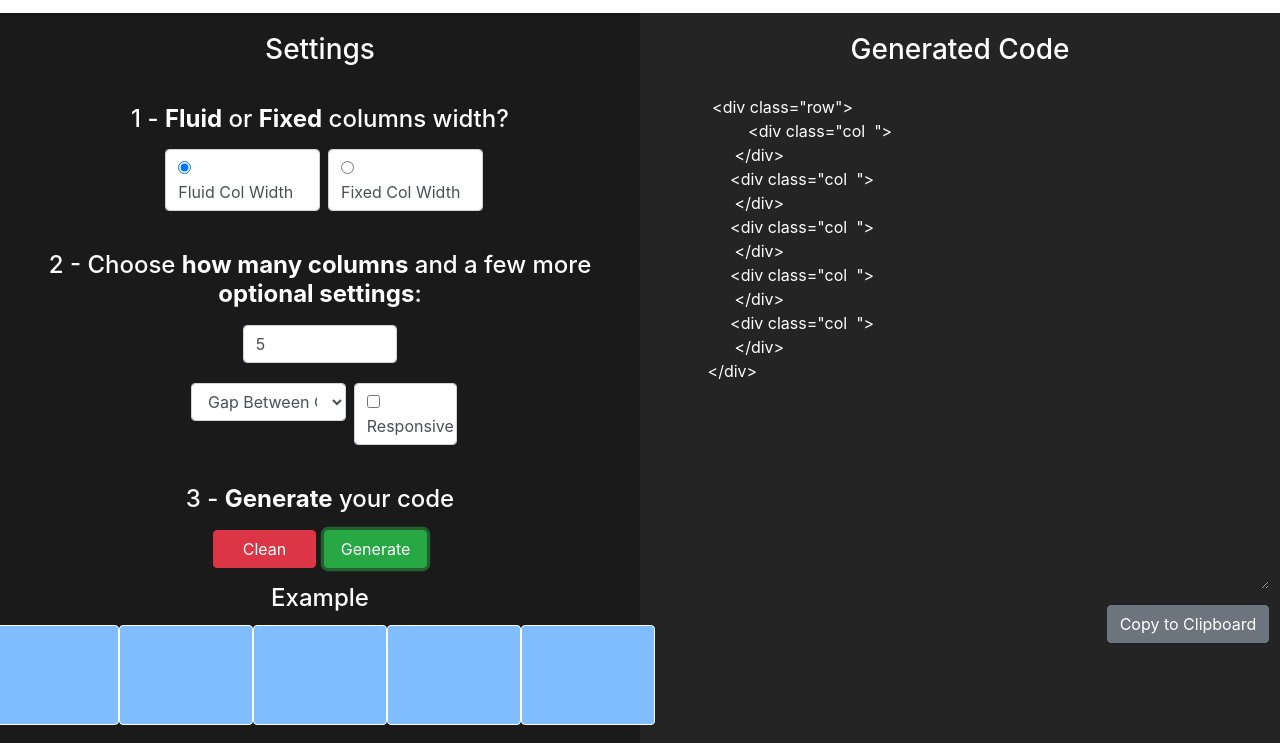
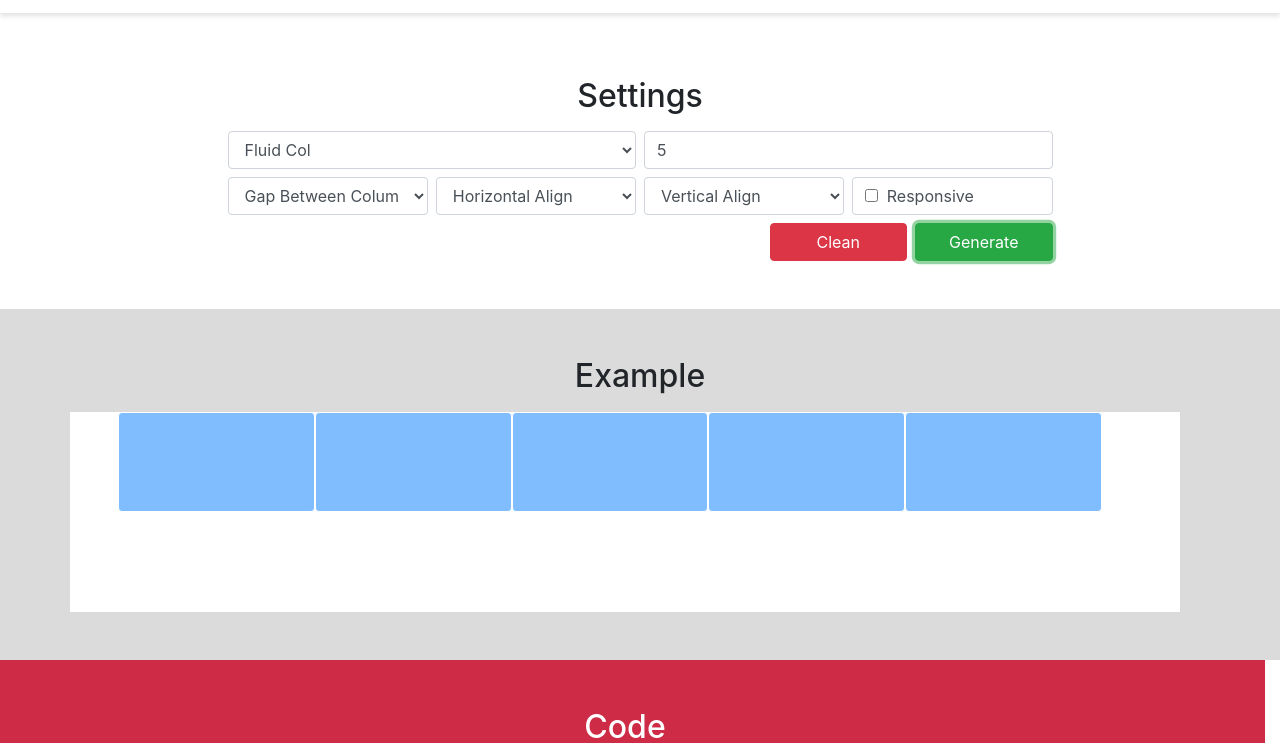
Before and after one commit to mathvbarone/bootstrap4-html-generator, a website: page index.html in a window 1280 px wide. Both pictures are taken after typing "5" into the empty fields and a click on the button "Generate". Shown: the part 57-800 px from the top of the page. Drawn offline with nearby package versions, Linux system fonts and the light colour scheme.

Commit message:
Reformatted

```diff
--- a/index.html
+++ b/index.html
@@ -72,40 +72,19 @@
     </header>
     <!-- HEADER -->
 
+    <div class="container pt-5 pb-5 mt-3 settings">
+        <h2 class="card-title text-center main-title mb-3 main-title-settings">Settings</h2>
 
+        <div class="row justify-content-center">
+            <div class="row col-md-9">
+                <select class="fluid-fixed-col form-control mr-md-2 col mb-1">
+                    <option value="fluid-col">Fluid Col</option>
+                    <option value="fixed-col">Fixed Col</option>
+                </select>
 
-    <!-- MAIN CONTENT -->
-    <section class="main-content">
-        <section class="settings">
-            <h3 class="card-title main-title main-title-settings">Settings</h3>
-            <div class="inner">
-                <!-- FLUID OR FIXED OPTIONS -->
-                <h4 class="card-title mt-3 mb-3 text-center">1 -
-                    <strong>Fluid</strong> or
-                    <strong>Fixed</strong> columns width?</h4>
-                <div class="form-group row align-items-start justify-content-center mb-3">
-                    <div class="ml-md-2 mb-2 col-md-3 form-control">
-                        <input class="fluid-col-input" type="radio" name="fluid-fixed-col" id="fluid-col" value="fluid-col" checked>
-                        <label class="form-check-label" for="fluid-col">
-                            Fluid Col Width
-                        </label>
-                    </div>
-                    <div class="ml-md-2 mb-2 col-md-3 form-control">
-                        <input class="fixed-col-input" type="radio" name="fluid-fixed-col" id="fixed-col" value="fixed-col">
-                        <label class="form-check-label" for="fixed-col">
-                            Fixed Col Width
-                        </label>
-                    </div>
-                </div>
+                <input type="number" class="form-control columns-fluid-input mb-2 col" placeholder="Number of Columns">
 
-
-                <h4 class="card-title mt-3 mb-3 text-center">2 - Choose
-                    <strong>how many columns</strong> and a few more
-                    <strong>optional settings</strong>:</h4>
-
-                <div class="form-group row align-items-start justify-content-center mb-3">
-                        <input type="number" class="form-control columns-fluid-input mb-1 col-md-3" placeholder="Number of Columns">
-                        <select class="form-control columns-fixed-input mb-1 col-md-3 is-hidden">
+                <select class="form-control columns-fixed-input mb-2 col is-hidden">
                     <option value="number-of-columns">Number of Columns</option>
                     <option value="2">2 Cols</option>
                     <option value="3">3 Cols</option>
@@ -113,7 +92,8 @@
                     <option value="6">6 Cols</option>
                     <option value="12">12 Cols</option>
                 </select>
-                        <select type="number" class="form-control column-width-input ml-md-2 mb-2 col-md-3 is-hidden">
+
+                <select type="number" class="form-control column-width-input ml-md-2 mb-2 col is-hidden">
                     <option value="width-of-columns">Width of Columns</option>
                     <option value="1">col-1</option>
                     <option value="2">col-2</option>
@@ -124,64 +104,80 @@
                 </select>
             </div>
 
+            <div class="row col-md-9">
 
-                <div class="form-group row align-items-start justify-content-center mb-3">
-                    <select class="columns-space ml-md-2 mb-2 col-md-3 form-control">
+                <select class="columns-space mb-2 col form-control">
                     <option value="space-columns">Gap Between Columns</option>
                     <option value="space-columns-left">Gap Left</option>
                     <option value="space-columns-right">Gap Right</option>
                     <option value="space-columns-left-right">Gap Left And Right</option>
                 </select>
-                    <select class="space-width ml-md-2 mb-2 is-hidden col-md-2 form-control">
+
+
+                <select class="space-width ml-md-2 mb-2 is-hidden col form-control">
                     <option value="1">Gap Size 1</option>
                     <option value="2">Gap Size 2</option>
                     <option value="3">Gap Size 3</option>
                     <option value="4">Gap Size 4</option>
                     <option value="5">Gap Size 5</option>
                 </select>
-                    <div class="columns-space ml-md-2 mb-2 col-md-2 form-control">
+
+                <select class="align-hor mb-2 ml-2 col form-control">
+                    <option value="set-hor-align">Horizontal Align</option>
+                    <option value="align-hor-left">Horizontal Align Left</option>
+                    <option value="align-hor-center">Horizontal Align Center</option>
+                    <option value="align-hor-right">Horizontal Align Right</option>
+                </select>
+
+                <select class="align-vert mb-2 ml-2 col form-control">
+                    <option value="set-vert-align">Vertical Align</option>
+                    <option value="align-vert-top">Vertical Align Top</option>
+                    <option value="align-vert-center">Vertical Align Center</option>
+                    <option value="align-vert-bottom">Vertical Align Bottom</option>
+                </select>
+
+                <div class="form-control col mb-2 ml-md-2">
                         <input class="is-responsive mr-1" type="checkbox" id="is-responsive-id">
                         <label class="form-check-label" for="is-responsive-id">Responsive</label>
                 </div>
-                    <!-- GENERATOR CONTENT -->
+
+
+
             </div>
 
-                <!-- BUTTONS -->
-                <div class="buttons-row">
-                    <h4 class="card-title mt-3 mb-3 text-center">3 -
-                        <strong>Generate</strong> your code</h4>
-                    <div class="row justify-content-center">
+            <div class="row col-md-9 justify-content-end">
                 <button type="submit" class="clean-button col-md-2 btn mr-2 btn-danger">Clean</button>
                 <button type="submit" class="generate-button col-md-2 btn btn-success">Generate</button>
             </div>
+        </div>
 
-                </div>
-                <!-- BUTTONS -->
 
     </div>
 
-            <!-- EXAMPLE -->
-            <div class="example-content mt-3 mb-3 is-hidden">
-                <h4 class="card-title text-center">Example</h4>
-                <div class="example mb-4 row"></div>
+
+
+        <div class="example-section pt-5 pb-5">
+            <div class="container">
+                <h2 class="card-title text-center main-title main-title-settings mb-3">Example</h2>
+                <div class="example row pl-5 pr-5">
+
                 </div>
-        </section>
-        <section class="code">
-            <h3 class="card-title main-title main-title-code">Generated Code</h3>
-            <div class="inner">
-                <div class="code-content">
-                    <div class="row">
-                        <textarea class="form-control is-hidden show-code col"></textarea>
             </div>
-                    <div class="row justify-content-end mt-3">
+        </div>
+
+
+
+        <div class="code-section row col  pt-5 pb-5">
+            <div class="container">
+                <h2 class="card-title text-center main-title main-title-settings mb-3">Code</h2>
+                <textarea class="form-control show-code col"></textarea>
                 <button class="btn-copy btn btn-secondary is-hidden">Copy to Clipboard</button>
             </div>
         </div>
-            </div>
-        </section>
 
-    </section>
-    <!-- MAIN CONTENT -->
+
+
+
 
     <!-- FOOTER -->
     <footer class="footer">
--- a/package.json
+++ b/package.json
@@ -17,7 +17,8 @@
   },
   "homepage": "https://matheusbarone.com/bootstrap4-row-generator",
   "dependencies": {
-    "eslint": "^4.19.1"
+    "eslint": "^4.19.1",
+    "js-beautify": "^1.7.5"
   },
   "devDependencies": {
     "eslint-config-airbnb-base": "^12.1.0",
--- a/script.js
+++ b/script.js
@@ -1,24 +1,47 @@
 (() => {
-  const fluidCol = document.querySelector('.fluid-col-input');
-  const fixedCol = document.querySelector('.fixed-col-input');
-  const columnWidth = document.querySelector('.column-width-input');
+
+  // COLS VARIABLES
+  const fluidFixedCol = document.querySelector('.fluid-fixed-col');
   const fluidInputNumber = document.querySelector('.columns-fluid-input');
   const fixedInputNumber = document.querySelector('.columns-fixed-input');
+
+  // COLUMNS VARIABLES
+  const columnWidth = document.querySelector('.column-width-input');
+  const columnsSpace = document.querySelector('.columns-space');
+
+  // SPACE BETWEEN COLUMNS VARIABLES
+  const spaceWidthInput = document.querySelector('.space-width');
+
+  // ALIGN
+  const alignHor = document.querySelector('.align-hor');
+  const alignVert = document.querySelector('.align-vert');
+
+  // BTNS VARIABLES
   const generateButton = document.querySelector('.generate-button');
   const cleanButton = document.querySelector('.clean-button');
-  const columnsSpace = document.querySelector('.columns-space');
+  const btnCopy = document.querySelector('.btn-copy');
+
+  // EXAMPLE VARIABLES
   const example = document.querySelector('.example');
   const exampleContent = document.querySelector('.example-content');
   const showCode = document.querySelector('.show-code');
+
+  // RESPONSIVE INPUT VARIABLE
   const responsiveInput = document.querySelector('.is-responsive');
-  const spaceWidthInput = document.querySelector('.space-width');
-  const btnCopy = document.querySelector('.btn-copy');
+
+  // REATTRIBUTABLE VARIABLES
   let input;
   let col;
   let columns;
+  let code;
+  let openRow;
+
+  let closeRow;
   let spacerClass;
   let responsiveClass;
   let responsiveSpacer;
+  let alignHorClass;
+  let alignVertClass;
 
 
   toggleItem = item => {
@@ -37,26 +60,13 @@
     columnsSpace.value !== 'space-columns' ? showItem(spaceWidthInput) : '';
   };
 
-  showContent = () => {
-    fluidCol.checked ? showItem(fluidInputNumber) : hideItem(fluidInputNumber);
-
-    if (fixedCol.checked) {
-      showItem(fixedInputNumber);
-      showItem(columnWidth);
-    } else {
-      hideItem(columnWidth);
-      hideItem(fixedInputNumber);
-    }
-  };
-
 
   cleanCode = e => {
     e.preventDefault();
     hideItem(spaceWidthInput);
-    hideItem(showCode);
-    hideItem(columnsSpace);
     hideItem(btnCopy);
-    hideItem(exampleContent);
+    alignHor.value = 'set-hor-align';
+    alignVert.value = 'set-vert-align';
     fluidInputNumber.value = '';
     fixedInputNumber.value = 'number-of-columns';
     columnWidth.value = 'width-of-columns';
@@ -67,20 +77,33 @@
   };
 
 
+  showContent = () => {
+    fluidFixedCol.value === 'fluid-col' ? showItem(fluidInputNumber) : hideItem(fluidInputNumber);
+
+    if (fluidFixedCol.value === 'fixed-col') {
+      showItem(fixedInputNumber);
+      showItem(columnWidth);
+    } else {
+      hideItem(columnWidth);
+      hideItem(fixedInputNumber);
+    }
+  };
+
+
   renderCol = exampleClass => {
     exampleClass === 'isExample' ? exampleClass = 'col-example' : exampleClass = '';
     responsiveInput.checked ? responsiveSpacer = '-md' : responsiveSpacer = '';
     spaceWidth = `-${spaceWidthInput.value}`;
 
-    if (responsiveInput.checked && fluidCol.checked) {
+    if (responsiveInput.checked && fluidFixedCol.value === 'fluid-col') {
       responsiveClass = 'col-md';
-    } else if (!responsiveInput.checked && fluidCol.checked) {
+    } else if (!responsiveInput.checked && fluidFixedCol.value === 'fluid-col') {
       responsiveClass = 'col';
     }
 
-    if (responsiveInput.checked && fixedCol.checked) {
+    if (responsiveInput.checked && fluidFixedCol.value === 'fixed-col') {
       responsiveClass = `col-md-${columnWidth.value}`;
-    } else if (!responsiveInput.checked && fixedCol.checked) {
+    } else if (!responsiveInput.checked && fluidFixedCol.value === 'fixed-col') {
       responsiveClass = `col-${columnWidth.value}`;
     }
 
@@ -109,14 +132,15 @@
     return col;
   };
 
-  renderColumns = () => {
-    if (fixedCol.checked) {
+  renderColumns = exampleClass => {
+
+    renderCol(exampleClass);
+
+    if (fluidFixedCol.value === 'fixed-col') {
       input = fixedInputNumber;
-    } else if (fluidCol.checked) {
+    } else if (fluidFixedCol.value === 'fluid-col') {
       input = fluidInputNumber;
     }
-
-    console.log(input);
 
     columns = new Array(parseInt(input.value)).fill(col);
 
@@ -130,11 +154,64 @@
     return columns;
   };
 
+  renderRow = exampleClass => {
+    renderColumns(exampleClass);
+
+    switch (alignHor.value) {
+      case 'align-hor-left':
+      alignHorClass = 'justify-content-start';
+      break;
+
+      case 'align-hor-right':
+      alignHorClass = 'justify-content-end';
+      break;
+
+      case 'align-hor-center':
+      alignHorClass = 'justify-content-center';
+      break;
+
+      default:
+      alignHorClass = '';
+    }
+
+    switch (alignVert.value) {
+      case 'align-vert-top':
+      alignVertClass = 'align-items-start';
+      break;
+
+      case 'align-vert-bottom':
+      alignVertClass = 'align-items-end';
+      break;
+
+      case 'align-vert-center':
+      alignVertClass = 'align-items-center';
+      break;
+
+      default:
+      alignVertClass = '';
+    }
+
+    openRow = [
+      `           <div class="row col ${alignHorClass} ${alignVertClass}">
+          `];
+
+    closeRow = [
+      `  </div>
+          `];
+  }
+
+
+  renderCode = exampleClass => {
+    renderRow(exampleClass);
+    console.log(openRow);
+    code = openRow.concat(columns, closeRow).join('');
+    return code;
+  }
+
 
   showExample = () => {
-    renderCol('isExample');
-    renderColumns();
-    example.innerHTML = columns.join('');
+    renderCode('isExample');
+    example.innerHTML = code;
   };
 
   copyContent = (e) => {
@@ -149,26 +226,16 @@
 
   generateCode = () => {
 
-    if (fluidCol.checked && !fluidInputNumber.value || fixedCol.checked && !fixedInputNumber.value) {
+    if (fluidFixedCol.value === 'fluid-col' && !fluidInputNumber.value || fluidFixedCol.value === 'fixed-col' && !fixedInputNumber.value) {
       alert('Select column value');
-    } else if (fluidCol.checked && fluidInputNumber.value < 0) {
+    } else if (fluidFixedCol.value === 'fluid-col' && fluidInputNumber.value < 0) {
       fluidInputNumber.value = '';
       alert('Only positive numbers');
     } else {
       showItem(btnCopy);
       showItem(showCode);
-      showItem(exampleContent);
       showExample();
-      renderCol('notExample');
-      renderColumns();
-      const openRow = [
-        `           <div class="row">
-            `];
-
-      const closeRow = [
-        `  </div>
-            `];
-      const code = openRow.concat(columns, closeRow).join('');
+      renderCode('notExample');
       showCode.innerHTML = code;
       return false;
     }
@@ -176,8 +243,7 @@
 
   init = () => {
     columnsSpace.addEventListener('change', showGapSize);
-    fluidCol.addEventListener('click', showContent);
-    fixedCol.addEventListener('click', showContent);
+    fluidFixedCol.addEventListener('click', showContent);
     generateButton.addEventListener('click', generateCode);
     cleanButton.addEventListener('click', cleanCode);
     btnCopy.addEventListener('click', copyContent);
--- a/style.css
+++ b/style.css
@@ -4,11 +4,7 @@
     padding: 0;
 }
 
-body,
-html {
-    height: 100%;
-    background: #1a1a1a;
-}
+
 
 label {
     cursor: pointer;
@@ -96,55 +92,25 @@ label {
 }
 
 
-/* CONTENT */
-
-.main-content {
-   display: flex;
-   color: #fff;
-}
-
-.inner {
-    display: flex;
-    flex-direction: column;
-    min-height: 450px;
-    justify-content: center;
-    padding: 0 4%;
-}
-
-.main-title {
-    padding: 10px 0;
-    margin-top: 10px;
-    text-align: center;
-}
-
-/* .main-title-settings {
-    background: #cd2b46;
-}
-.main-title-code {
-    background: #e0405a;
-} */
 
 
 
+/* SETTINGS */
 
-.settings,
-.code{
-    width:50%;
-    color: #fff;
+.settings {
+
 }
 
-
-.code {
-    background-color: #242424;
+.example-section {
+    background: #dbdbdb;
+    width: 100%;
+    min-height: 200px;
 }
 
-
-.show-code {
-    color: #fff;
-    background: #242424;
-    border: navajowhite;
-    min-height: 500px;
-    overflow: hidden;
+.example {
+    width: 100%;
+    height: 200px;
+    background: #fff;
 }
 
 
@@ -153,6 +119,18 @@ label {
     background: #80bdff;
     border-radius: .25rem;
     border: 1px solid #fff;
+}
+
+.code-section {
+    background: #cd2b46;
+}
+
+.code-section .card-title {
+    color: #fff;
+}
+
+.show-code {
+    min-height: 200px;
 }
 
 .is-hidden {
```
Also changed, not shown: 1 other file. Lines whose indentation alone changed are shown as unchanged.
